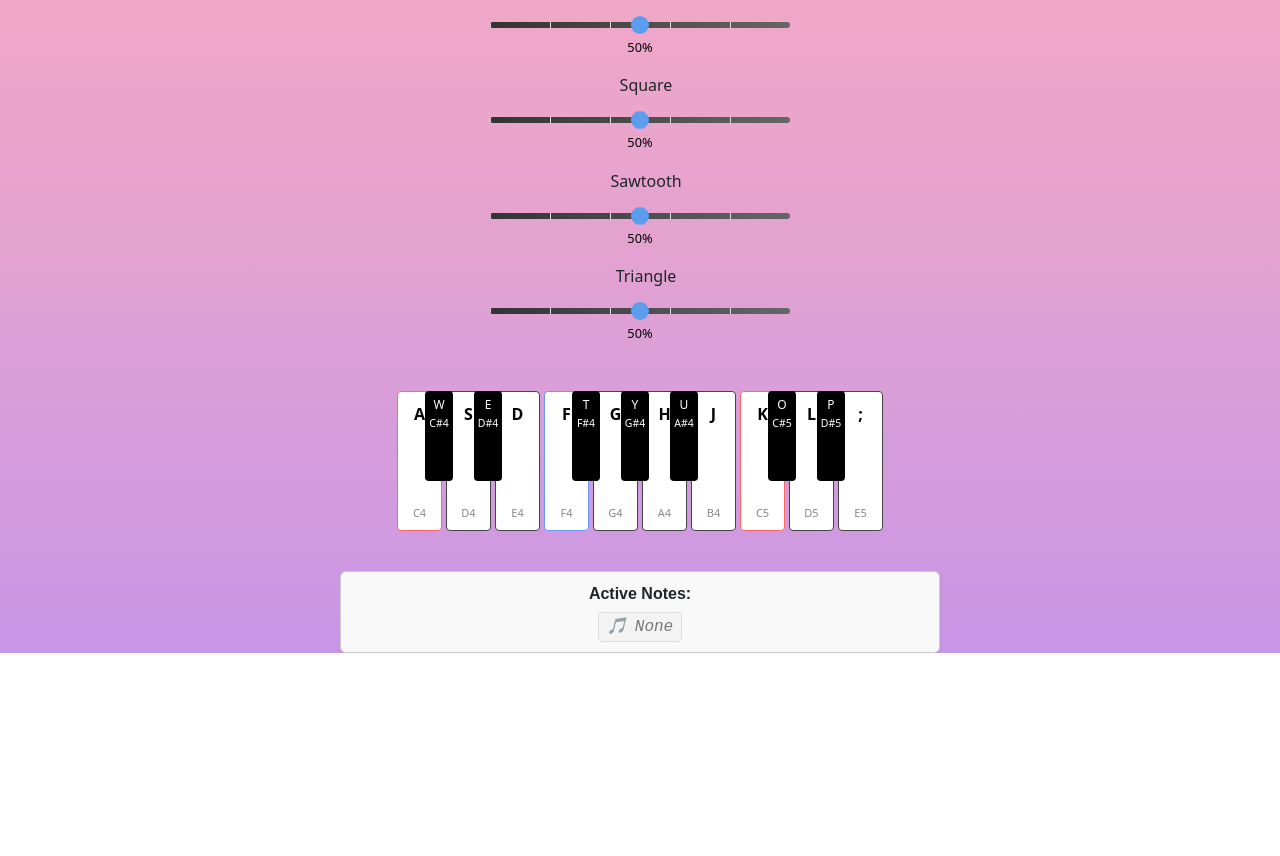
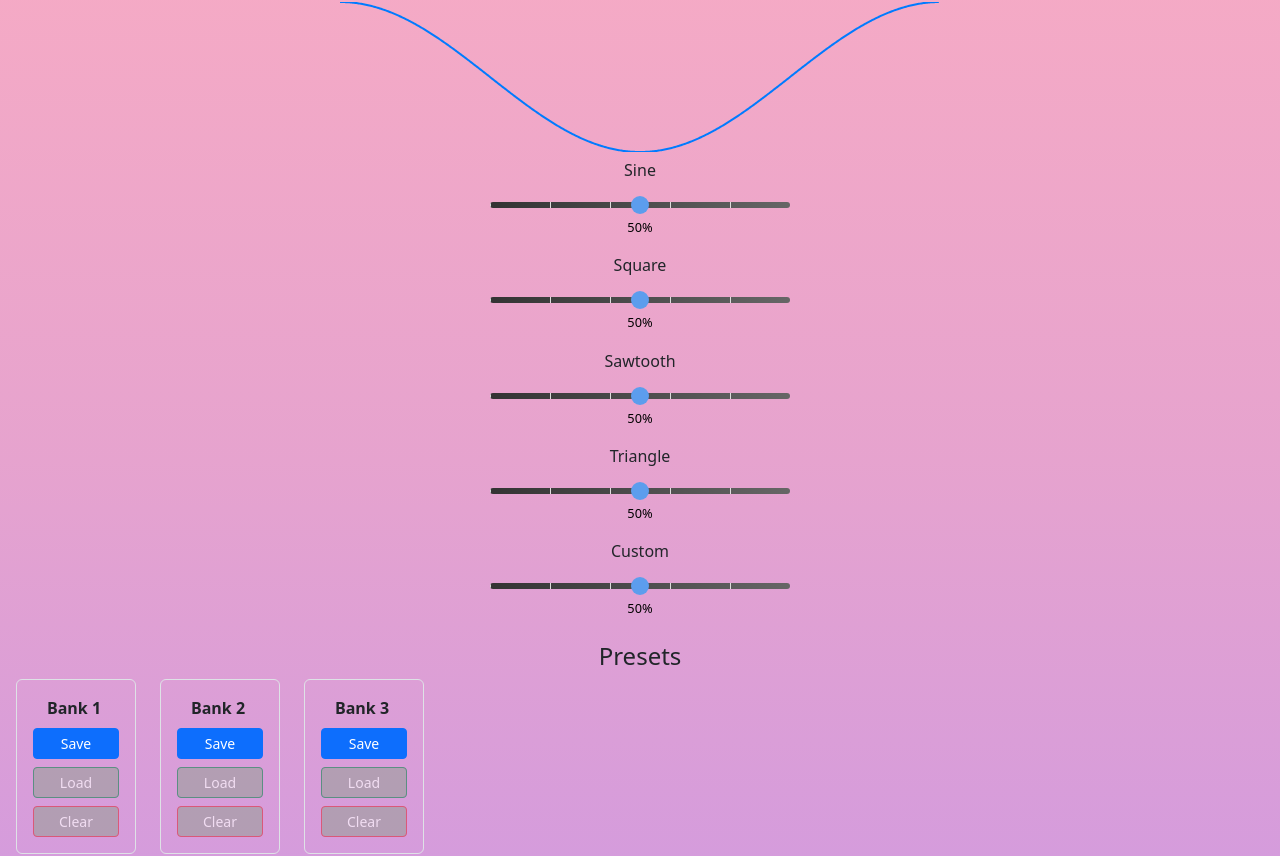
Before and after one commit to nchemsak/ewavestudio-vue, a Vue app: page / in a window 1280 px wide. Shown: the part 252-1108 px from the top of the page. Before the commit the page ends 905 px from the top, so only its background shows below. Built offline with nearby package versions, Linux system fonts and the light colour scheme; grey boxes are pictures that could not be loaded.

Commit message:
add custom waveform visual. add back in save banks

```diff
--- a/src/assets/styles/main.css
+++ b/src/assets/styles/main.css
@@ -321,10 +321,10 @@ header {
   overflow: scroll;
 }
 
-label {
+/* label {
   display: inline;
   margin-left: 12px;
-}
+} */
 
 aside {
   position: fixed;
@@ -1863,10 +1863,14 @@ img #record.recording {
   gap: 4px;
 }
 
+/* #custom-waveform-controls {
+  display: none;
+} */
 #custom-waveform-controls {
-  display: none;
-}
-
+  justify-content: center;
+  gap: 40px;
+  margin-top: 16px;
+}
 .slider-ticks {
   display: flex;
   justify-content: space-between;
@@ -2057,3 +2061,9 @@ input[type="range"]:active::-ms-thumb {
 .waveform-selector {
   justify-content: center;
 }
+
+
+.active-bank {
+  border: 2px solid #007bff;
+  background-color: #e9f2ff;
+}
--- a/src/components/ComputerKeyboard.vue
+++ b/src/components/ComputerKeyboard.vue
@@ -18,32 +18,30 @@
 						<img :src="`images/${wave}1.png`" :alt="`${wave} waveform`" />
 					</template>
 					<template v-else>
-						<div class="text-center px-3 py-2">Custom</div>
+						<div class="custom-wave-box text-center px-3 py-2">Custom</div>
 					</template>
 				</div>
 			</div>
 		</div>
+
 
 		<!-- Custom Waveform Controls -->
 		<div v-if="selectedWaves.includes('custom')" id="custom-waveform-controls" class="mt-4">
 			<h4>Custom Waveform Harmonics</h4>
 			<div class="d-flex gap-4 align-items-start">
 				<div>
-					<strong>Real:</strong><br />
-					<div v-for="(val, i) in customReal" :key="'real-' + i" class="mb-2">
-						<input type="range" min="-1" max="1" step="0.01" v-model.number="customReal[i]" />
+					<div v-for="i in 8" :key="'real-' + i" class="mb-2">
+						<label>H{{ i }}</label>
+						<input type="range" min="-1" max="1" step="0.01" :value="customReal[i]"
+							@input="updateHarmonic(i, $event.target.value)" />
 					</div>
 				</div>
-				<div>
-					<strong>Imag:</strong><br />
-					<div v-for="(val, i) in customImag" :key="'imag-' + i" class="mb-2">
-						<input type="range" min="-1" max="1" step="0.01" v-model.number="customImag[i]" />
-					</div>
-				</div>
-			</div>
+			</div><br />
 			<button type="button" class="btn btn-outline-secondary mt-3" @click="resetHarmonics">Reset
 				Harmonics</button>
 		</div>
+		<canvas id="waveformCanvas" width="600" height="150" class="mt-4"></canvas>
+
 
 		<!-- Waveform Mix Sliders -->
 		<div v-for="wave in waveformMixes" :key="wave.id" class="mb-3 slider-wrapper">
@@ -52,6 +50,39 @@
 				v-model="wave.value" />
 			<div class="slider-percentage" :id="`label-mix-${wave.id}`">{{ Math.round(wave.value * 100) }}%</div>
 		</div>
+
+
+		<!-- Preset Banks -->
+		<div class="preset-banks mt-4">
+			<h4>Presets</h4>
+			<div class="d-flex gap-4">
+				<div v-for="(bank, index) in banks" :key="'bank-' + index" class="bank-card p-3 border rounded"
+					:class="{ 'active-bank': activeBankIndex === index }" style="width: 120px;">
+					<div class="mb-2">
+						<div class="bank-name-wrapper" style="width: 100%;">
+							<input v-if="bank.editing" v-model="bank.name" @focus="isTyping = true"
+								@blur="() => { isTyping = false; bank.editing = false }"
+								@keydown.enter="() => { isTyping = false; bank.editing = false }"
+								class="form-control form-control-sm w-100" />
+							<span v-else @click="startEditingBank(index)" style="cursor: pointer;">
+								<strong>{{ bank.name }}</strong>
+								<i class="ms-1 bi bi-pencil-fill text-muted"></i>
+							</span>
+						</div>
+					</div>
+					<div class="d-flex flex-column gap-2">
+						<button class="btn btn-sm btn-primary" @click="saveToBank(index)">Save</button>
+						<button class="btn btn-sm btn-success" @click="loadFromBank(index)"
+							:disabled="!bankHasData(index)">Load</button>
+						<button class="btn btn-sm btn-danger" @click="clearBank(index)"
+							:disabled="!bankHasData(index)">Clear</button>
+					</div>
+				</div>
+
+			</div>
+		</div>
+
+
 
 		<!-- Keyboard Interface -->
 		<div class="mt-5">
@@ -92,7 +123,8 @@
 </template>
 
 <script setup>
-import { ref, watch, onMounted, onBeforeUnmount } from 'vue';
+import { ref, watch, onMounted, onBeforeUnmount, watchEffect } from 'vue';
+
 
 const volume = ref(0.5);
 const volumeLabel = ref('50%');
@@ -112,14 +144,16 @@ const waveformMixes = ref([
 	{ id: 'sine', label: 'Sine', value: 0.5 },
 	{ id: 'square', label: 'Square', value: 0.5 },
 	{ id: 'sawtooth', label: 'Sawtooth', value: 0.5 },
-	{ id: 'triangle', label: 'Triangle', value: 0.5 }
+	{ id: 'triangle', label: 'Triangle', value: 0.5 },
+	{ id: 'custom', label: 'Custom', value: 0.5 }
 ]);
 
-const customReal = ref(new Array(16).fill(0));
-const customImag = ref(new Array(16).fill(0));
+const customReal = ref(new Array(9).fill(0));
+customReal.value[1] = 1; // set H1 as the default active harmonic
+
 const resetHarmonics = () => {
-	customReal.value.fill(0);
-	customImag.value.fill(0);
+	customReal.value = new Array(9).fill(0);
+	customReal.value[1] = 1; // restore default H1
 };
 
 const noteFrequencies = {
@@ -161,7 +195,7 @@ function playNote(note) {
 			const osc = audioCtx.createOscillator();
 			if (wave.id === 'custom') {
 				const real = new Float32Array(customReal.value);
-				const imag = new Float32Array(customImag.value);
+				const imag = new Float32Array(customReal.value.length); // all zeros
 				osc.setPeriodicWave(audioCtx.createPeriodicWave(real, imag));
 			} else {
 				osc.type = wave.id;
@@ -212,9 +246,10 @@ function onKeyMouseEnter(id) {
 
 onMounted(() => {
 	window.addEventListener('keydown', e => {
+		if (isTyping.value) return;
 		if (!['Tab', 'Enter', ' '].includes(e.key)) {
 			const note = keyMap[e.code];
-			if (note && !isNoteActive(note)) playNote(note); // ✅ guard
+			if (note && !isNoteActive(note)) playNote(note);
 		}
 	});
 	window.addEventListener('keyup', e => {
@@ -236,6 +271,101 @@ function isNoteActive(note) {
 }
 
 
+function drawWaveformFromReal(real) {
+	const canvas = document.getElementById('waveformCanvas');
+	if (!canvas) return;
+
+	const ctx = canvas.getContext('2d');
+	ctx.clearRect(0, 0, canvas.width, canvas.height);
+
+	const width = canvas.width;
+	const height = canvas.height;
+	const midY = height / 2;
+	const samples = 512;
+	const waveform = new Array(samples).fill(0);
+
+	// Build waveform from real harmonics
+	for (let i = 1; i < real.length; i++) {
+		const amp = real[i];
+		for (let j = 0; j < samples; j++) {
+			const t = j / samples;
+			waveform[j] += amp * Math.cos(2 * Math.PI * i * t);
+		}
+	}
+
+	// Normalize
+	const max = Math.max(...waveform.map(Math.abs)) || 1;
+	const normalized = waveform.map(v => v / max);
+
+	// Draw waveform
+	ctx.beginPath();
+	ctx.moveTo(0, midY - normalized[0] * midY);
+	for (let x = 1; x < samples; x++) {
+		const y = midY - normalized[x] * midY;
+		ctx.lineTo((x / samples) * width, y);
+	}
+	ctx.strokeStyle = '#007bff';
+	ctx.lineWidth = 2;
+	ctx.stroke();
+}
+
+// Re-render waveform whenever harmonics change
+watchEffect(() => {
+	drawWaveformFromReal(customReal.value);
+});
+
+onMounted(() => {
+	drawWaveformFromReal(customReal.value);
+});
+
+function updateHarmonic(index, value) {
+	customReal.value[index] = parseFloat(value);
+	customReal.value = [...customReal.value]; // force Vue to detect update
+}
+
+const banks = ref([
+	{ name: 'Bank 1', data: null, editing: false },
+	{ name: 'Bank 2', data: null, editing: false },
+	{ name: 'Bank 3', data: null, editing: false }
+]);
+
+function saveToBank(index) {
+	banks.value[index].data = {
+		selectedWaves: [...selectedWaves.value],
+		waveformMixes: waveformMixes.value.map(w => ({ ...w })),
+		customReal: [...customReal.value]
+	};
+	banks.value[index].timestamp = Date.now();
+}
+
+function loadFromBank(index) {
+	const data = banks.value[index].data;
+	if (!data) return;
+
+	selectedWaves.value = [...data.selectedWaves];
+	waveformMixes.value = data.waveformMixes.map(w => ({ ...w }));
+	customReal.value = [...data.customReal];
+	activeBankIndex.value = index;
+}
 
 
+function renameBank(index) {
+	const newName = prompt('Enter new name for this bank:', banks.value[index].name);
+	if (newName) banks.value[index].name = newName;
+}
+
+function clearBank(index) {
+	banks.value[index].data = null;
+	banks.value[index].name = `Bank ${index + 1}`;
+}
+function startEditingBank(index) {
+	banks.value.forEach((b, i) => b.editing = i === index); // Only one editable at a time
+}
+
+const isTyping = ref(false);
+function bankHasData(index) {
+	const bank = banks.value[index];
+	return bank && bank.data !== null;
+}
+const activeBankIndex = ref(null);
 </script>
```
